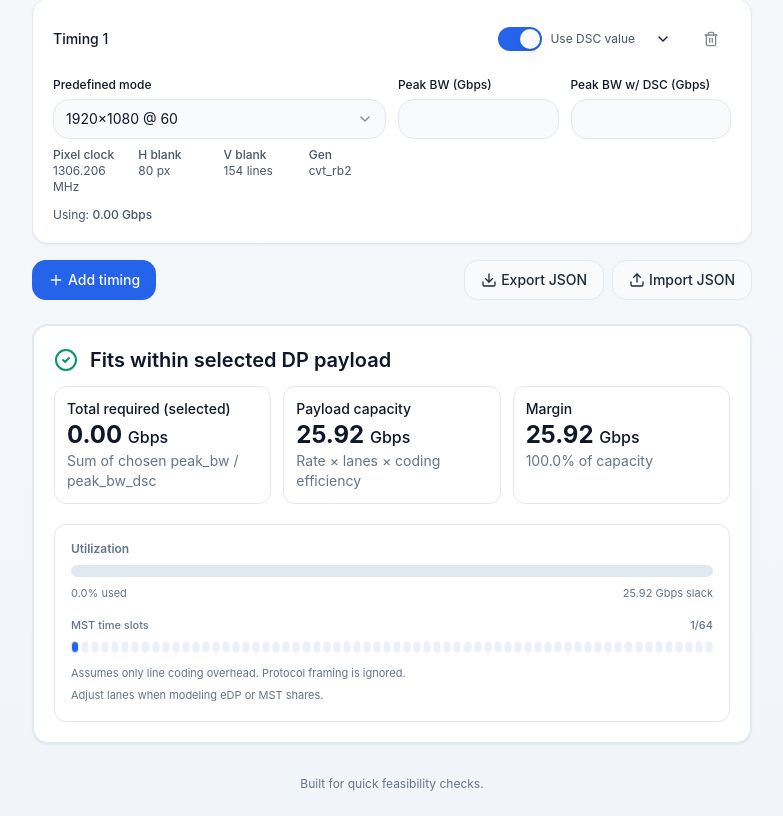
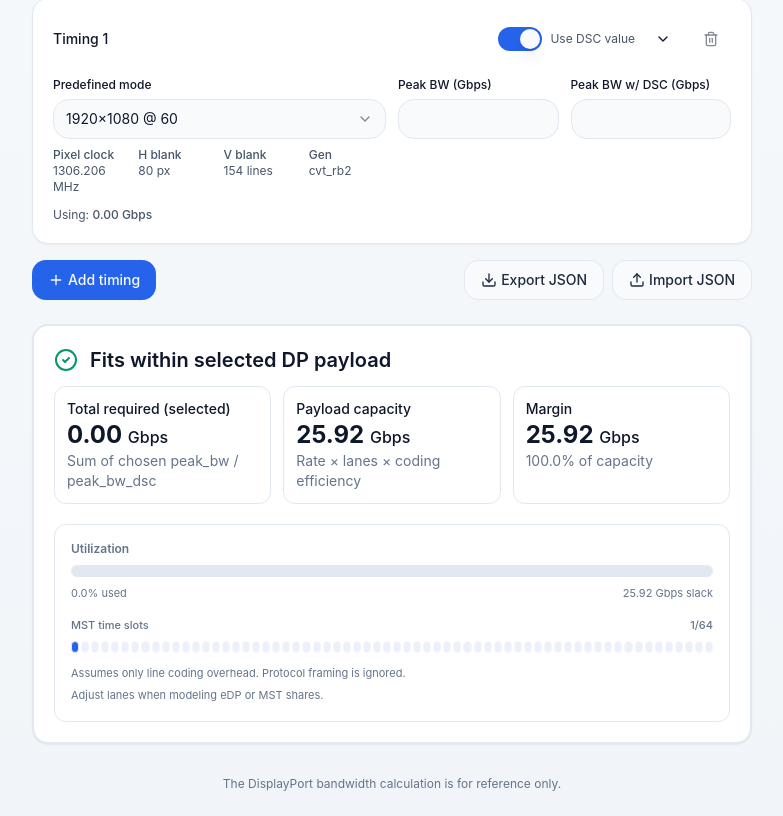
Before and after one commit to Pekaso/dp_bw_checker, a React (Vite) app: page / in a window 1280 px wide. Shown: the part 523-1339 px from the top of the page, without its empty margins (248-1031 px from the left). Built offline with nearby package versions, Linux system fonts and the light colour scheme.

Commit message:
fix: some text

```diff
--- a/src/MyApp.tsx
+++ b/src/MyApp.tsx
@@ -909,7 +909,7 @@ export default function App(){
             </div>
           </CardContent>
         </Card>
-        <div className="mt-8 text-center text-xs text-slate-500">Built for quick feasibility checks.</div>
+        <div className="mt-8 text-center text-xs text-slate-500">The DisplayPort bandwidth calculation is for reference only.</div>
       </div>
     </div>
   );
```
